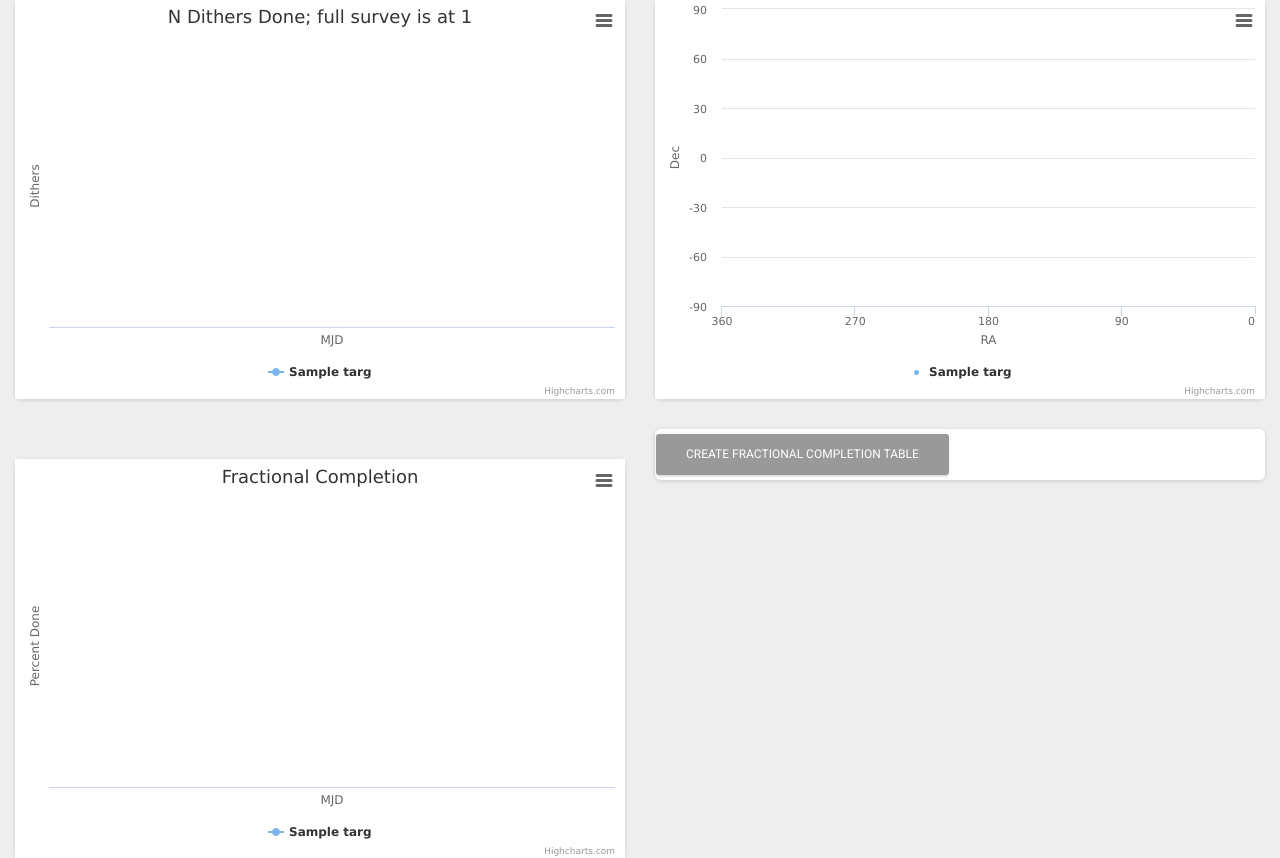
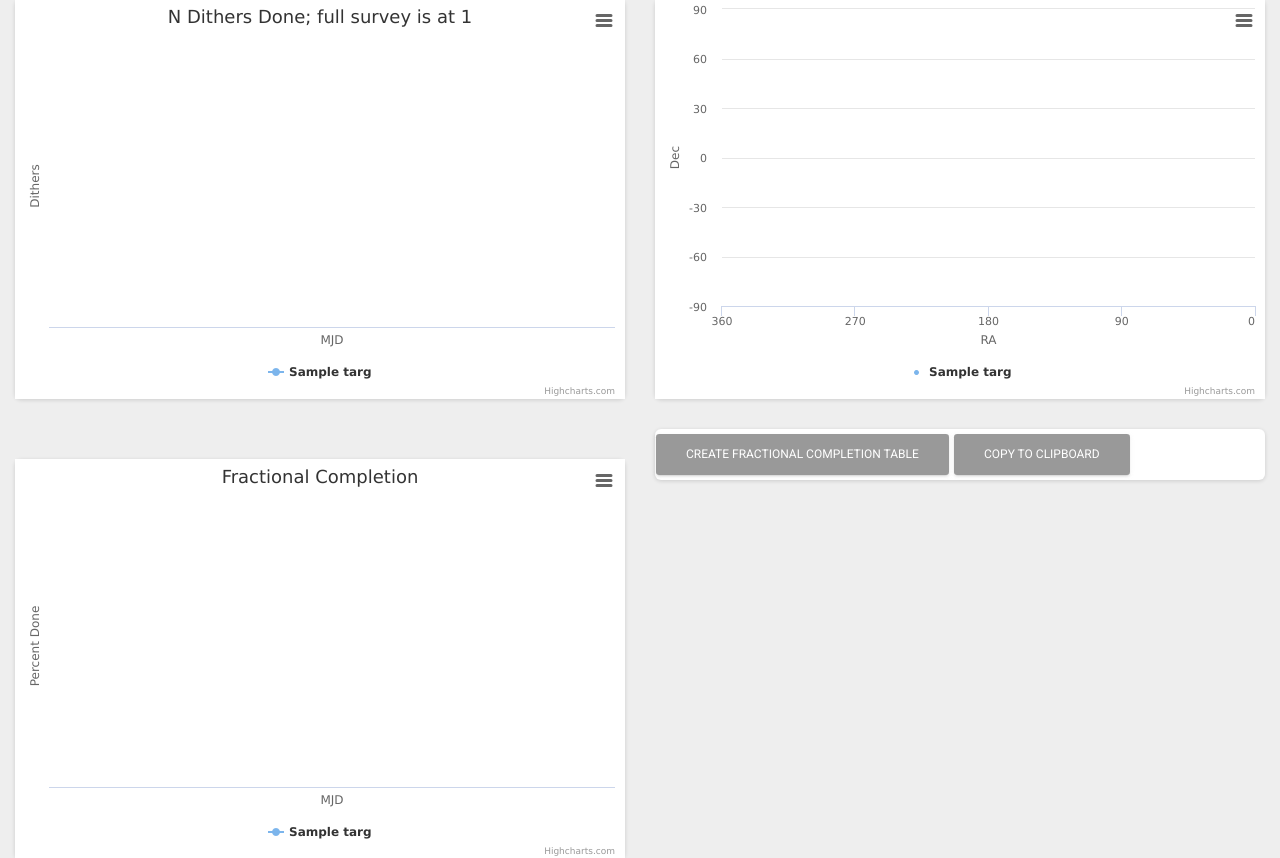
Before and after one commit to sdss/viki, a Python web app: template python/viki/templates/progress.html in a window 1280 px wide. Shown: the part 131-989 px from the top of the page. Run offline with Jinja, Linux system fonts and the light colour scheme; the template is opened without the code that fills it: most values are stand-ins (such as "Sample title", 1, 10 or a date in 2020); some libraries are stand-ins or nearby versions.

Commit message:
copy button for frac completion table

```diff
--- a/python/viki/templates/progress.html
+++ b/python/viki/templates/progress.html
@@ -33,6 +33,7 @@
     <div class="card">
       <div id="fracTable">
         <button type="button" class="btn btn-default"  onclick="createFracCompTable()">Create Fractional Completion Table</button>
+        <button type="button" class="btn btn-default"  onclick="copyFracCompTable()">Copy to Clipboard</button>
       </div>
     </div>
   </div>
@@ -174,6 +175,7 @@
     drawDiv = document.getElementById('fracTable');
 
     tbl = document.createElement('table');
+    tbl.setAttribute('id','jsfracComplete')
 
     var tr = tbl.insertRow();
     for (let j = 0; j < headers.length; j++) {
@@ -207,6 +209,12 @@
     drawDiv.appendChild(tbl);
   }
 
+  function copyFracCompTable(){
+    var tab = document.getElementById('jsfracComplete');
+    navigator.clipboard.writeText(tab.innerText);
+    alert("Copied table to clipboard! \nWatch out for tabs!");
+  }
+
 </script>
 
 {% endblock body %}
```
